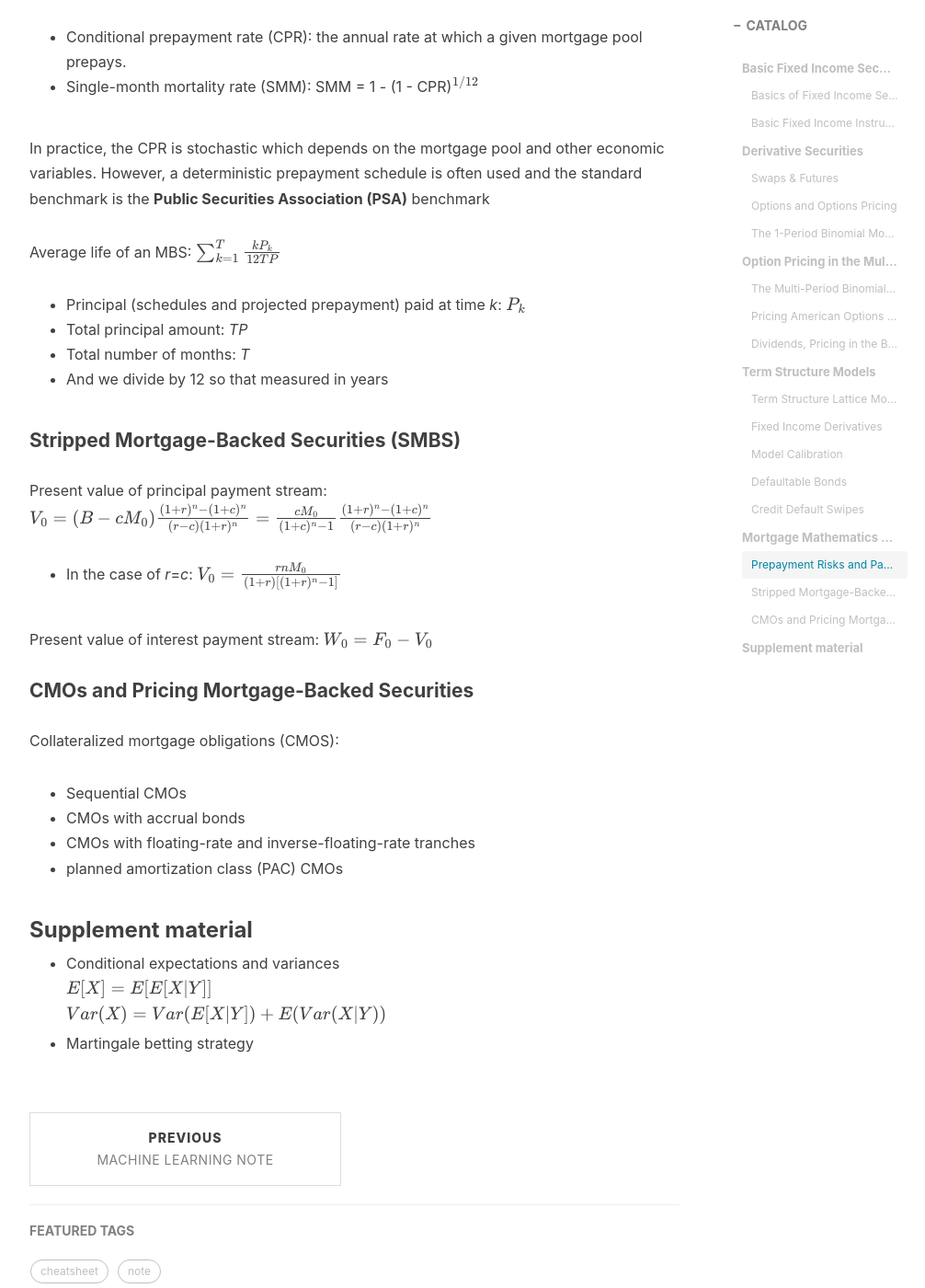
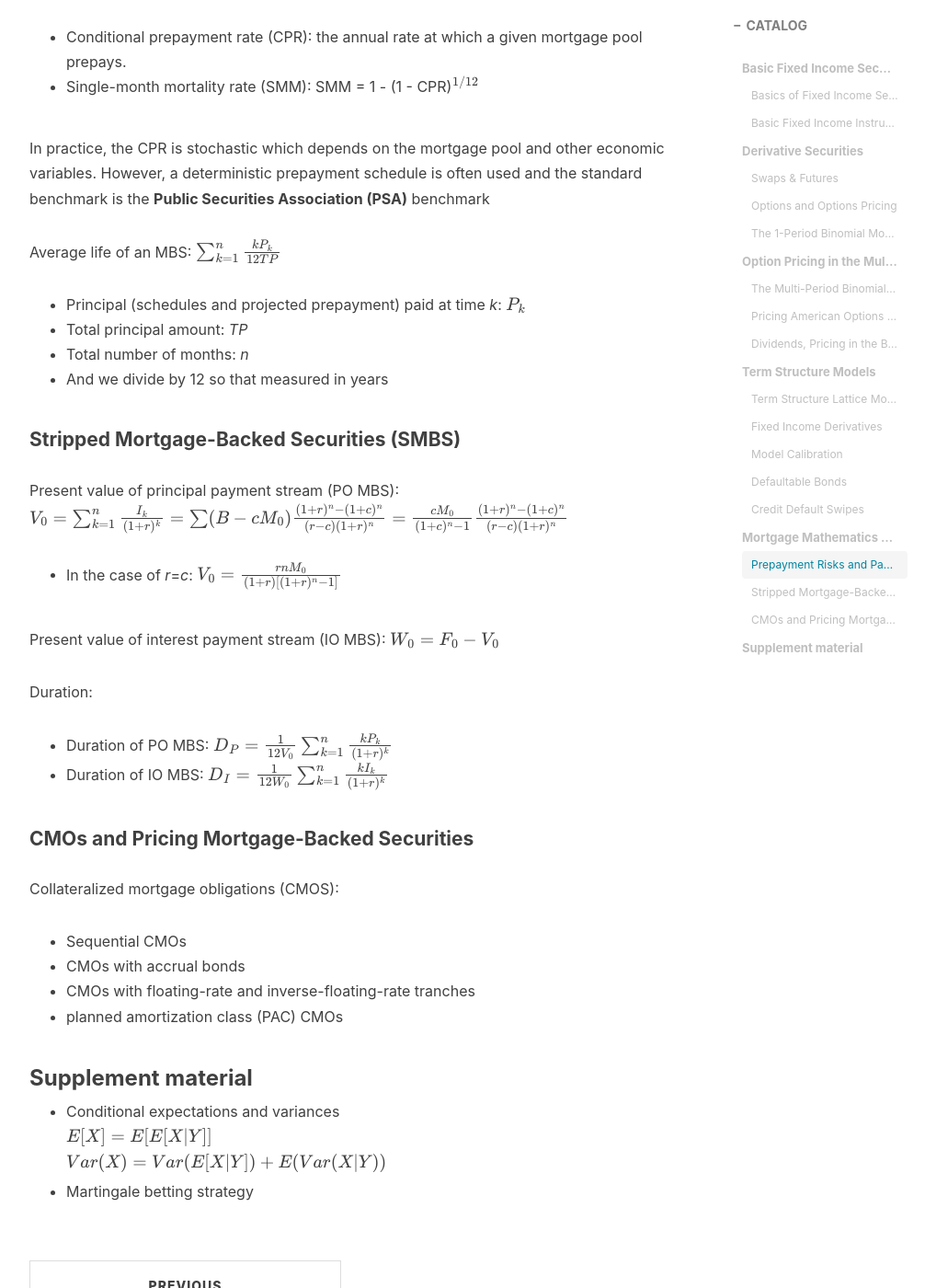
Before and after one commit to Bearxcave/Bearxcave.github.io, a Jekyll site: the page built from _posts/2021-03-12-cheatsheet-FE&RM-I.md, in a window 1280 px wide and 1400 px high, scrolled down 6297 px. Shown: the whole window at 92% size, without its empty margins (233-1239 px from the left). Built offline with Jekyll 4.4.1, drawn with Linux system fonts in a browser that asks for light colours; nearby versions of some CDN libraries; formulas are drawn with MathJax 3; comment, search, counter and statistics services are not loaded; some of the changed text lies outside the part shown.

Commit message:
Update 2021-03-12-cheatsheet-FE&RM-I.md

```diff
--- a/_posts/2021-03-12-cheatsheet-FE&RM-I.md
+++ b/_posts/2021-03-12-cheatsheet-FE&RM-I.md
@@ -172,7 +172,7 @@ Basics for a standard level-payment mortgage:
 * The *k*th payment as paying of the remaining principal: $P_k = B - c M_{k-1}$
 * $\Rightarrow P_k = (B - c M_0)(1+c)^{k-1}$
 
-Present value with no possibility of defaults or prepayments (assuming a risk-free interest rate of *r* per period): $F_0 = \sum \frac{B}{(1+r)^k} = M_0 \frac{c(1+c)^n}{(1+c)^n-1} \frac{(1+r)^n-1}{r(1+r)^n}$
+Present value with no possibility of defaults or prepayments (assuming a risk-free interest rate of *r* per period): $F_0 = \sum_{k=1}^n \frac{B}{(1+r)^k} = M_0 \frac{c(1+c)^n}{(1+c)^n-1} \frac{(1+r)^n-1}{r(1+r)^n}$
 * If *r*=*c* then $F_0 = M_0$
 * In general, *r*<*c*, to account for the possibility of default, prepayment, servicing fees, profits, payment uncertainty etc.
 
@@ -192,18 +192,22 @@ Prepayment conventions:
 
 In practice, the CPR is stochastic which depends on the mortgage pool and other economic variables. However, a deterministic prepayment schedule is often used and the standard benchmark is the __Public Securities Association (PSA)__ benchmark
 
-Average life of an MBS: $\sum_{k=1}^T \frac{k P_k}{12 T P}$
+Average life of an MBS: $\sum_{k=1}^n \frac{k P_k}{12 TP}$
 * Principal (schedules and projected prepayment) paid at time *k*: $P_k$
 * Total principal amount: *TP*
-* Total number of months: *T*
+* Total number of months: *n*
 * And we divide by 12 so that measured in years
 
 #### Stripped Mortgage-Backed Securities (SMBS)
 
-Present value of principal payment stream: $V_0 = (B-c M_0) \frac{(1+r)^n-(1+c)^n}{(r-c)(1+r)^n} = \frac{c M_0}{(1+c)^n-1} \frac{(1+r)^n-(1+c)^n}{(r-c)(1+r)^n}$
+Present value of principal payment stream (PO MBS): $V_0 = \sum_{k=1}^n \frac{I_k}{(1+r)^k} = \sum (B-c M_0) \frac{(1+r)^n-(1+c)^n}{(r-c)(1+r)^n} = \frac{c M_0}{(1+c)^n-1} \frac{(1+r)^n-(1+c)^n}{(r-c)(1+r)^n}$
 * In the case of *r*=*c*: $V_0 = \frac{rn M_0}{(1+r)[(1+r)^n-1]}$
 
-Present value of interest payment stream: $W_0 = F_0 - V_0$
+Present value of interest payment stream (IO MBS): $W_0 = F_0 - V_0$
+
+Duration:
+* Duration of PO MBS: $D_P = \frac{1}{12 V_0} \sum_{k=1}^n \frac{k P_k}{(1+r)^k}$
+* Duration of IO MBS: $D_I = \frac{1}{12 W_0} \sum_{k=1}^n \frac{k I_k}{(1+r)^k}$
 
 #### CMOs and Pricing Mortgage-Backed Securities
 
```
